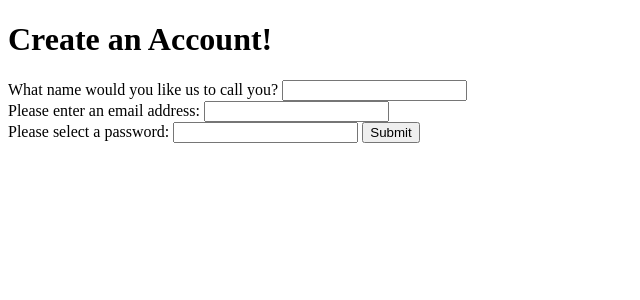
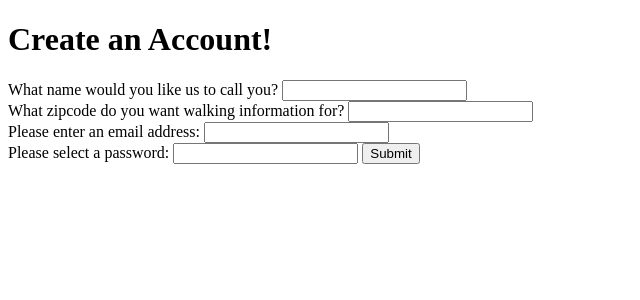
Before and after one commit to CovenantHuman/be-your-own-zookeeper, a Flask app: page /new-account in a window 1280 px wide. Shown: the part 26-326 px from the top of the page, without its empty margins (0-640 px from the left). Run offline with Flask 2, Linux system fonts and the light colour scheme.

Commit message:
Added zipcode to required fields for creating a user, made form fields required, and changed session to hold email instead of user_id

```diff
--- a/crud.py
+++ b/crud.py
@@ -4,9 +4,9 @@ from model import db, User, ChecklistItem, Event, Activity, connect_to_db
 import uuid
 from passlib.hash import pbkdf2_sha256
 
-def create_user(email, password, name):
+def create_user(email, password, name, zipcode):
     """Create a new user."""
-    user = User(user_id=uuid.uuid4(), email=email, password=pbkdf2_sha256.hash(password), name=name)
+    user = User(user_id=uuid.uuid4(), email=email, password=pbkdf2_sha256.hash(password), name=name, zipcode=zipcode)
     return user
 
 def get_user_by_email(email):
--- a/server.py
+++ b/server.py
@@ -27,13 +27,14 @@ def show_create_account_page():
 def process_create_account():
     """Create a new user account"""
     name = request.form.get("name")
+    zipcode = request.form.get("zipcode")
     email = request.form.get("email")
     password = request.form.get("password")
     if crud.get_user_by_email(email):
         flash("An account with this email already exists. Please login.")
         return redirect("/")
     else:
-        user = crud.create_user(email, password, name)
+        user = crud.create_user(email, password, name, zipcode)
         db.session.add(user)
         db.session.commit()
         flash("Thanks for creating an account! Please login.")
@@ -51,7 +52,7 @@ def process_login():
     password = request.form.get("password")
     user = crud.get_user_by_email(email)
     if pbkdf2_sha256.verify(password, user.password):
-        session['user_id'] = user.user_id
+        session['user_email'] = user.email
         flash('Logged in!')
     else:
         flash('Not logged in!')
@@ -60,7 +61,7 @@ def process_login():
 @app.route("/logout")
 def process_logout():
     """Log out user"""
-    del session['user_id']
+    del session['user_email']
     flash("You have been logged out!")
     return redirect("/")
 
--- a/templates/base.html
+++ b/templates/base.html
@@ -11,7 +11,7 @@
   </head>
   <body>
     <nav>
-      {% if "user_id" in session %}
+      {% if "user_email" in session %}
       <a href="/logout">Log Out</a>
       {% else %}
       <a href="/login">Log In</a>
--- a/templates/create_account.html
+++ b/templates/create_account.html
@@ -5,11 +5,13 @@
 <h1>Create an Account!</h1>
 <form action="/create-account" method="POST" class="new-account">
     <label for="name">What name would you like us to call you?</label>
-    <input type="text" name="name" id="name"> <br>
+    <input type="text" name="name" id="name" required> <br>
+    <label for="zipcode">What zipcode do you want walking information for?</label>
+    <input type="text" name="zipcode" id="zipcode" required> <br>
     <label for="email">Please enter an email address:</label>
-    <input type="email" name="email" id="email"> <br>
+    <input type="email" name="email" id="email" required> <br>
     <label for="password">Please select a password:</label>
-    <input type="password" name="password" id="password">
+    <input type="password" name="password" id="password" required>
     <input type="submit">
 </form>
 
--- a/templates/login.html
+++ b/templates/login.html
@@ -5,9 +5,9 @@
 <h1>Please Log In!</h1>
 <form action="/login-user" method="POST" class="user-login">
     <label for="email">Please enter your email address:</label>
-    <input type="email" name="email" id="email"> <br>
+    <input type="email" name="email" id="email" required> <br>
     <label for="password">Please enter your password:</label>
-    <input type="password" name="password" id="password">
+    <input type="password" name="password" id="password" required>
     <input type="submit">
 </form>
 {% endblock %}
```
